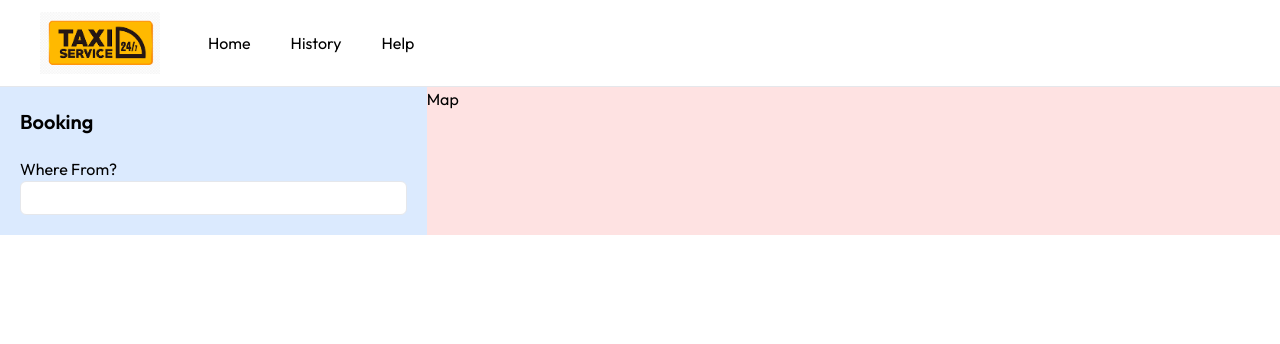
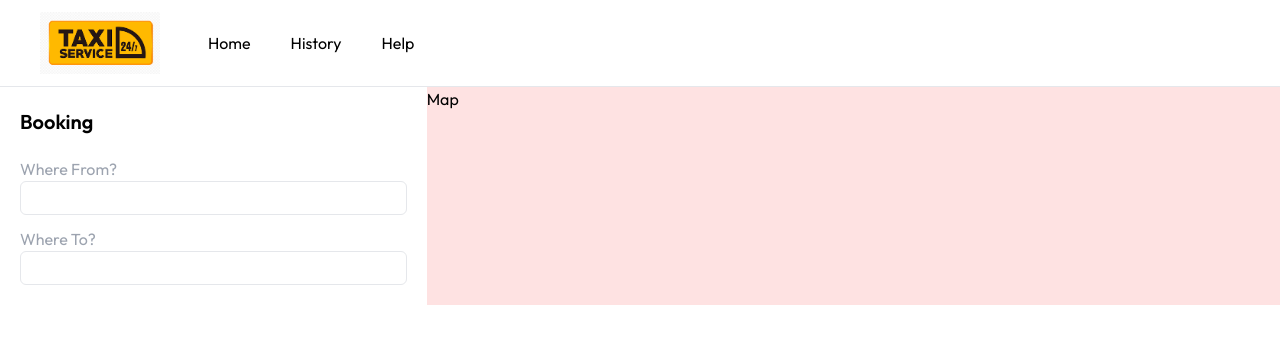
Before and after one commit to Saoa35/taxi-booking, a Next.js app: page / in a window 1280 px wide. Shown: the top 344 px of the page. Built offline with nearby package versions, Linux system fonts and the light colour scheme.

Commit message:
+ added Where To input

```diff
--- a/app/page.tsx
+++ b/app/page.tsx
@@ -4,7 +4,7 @@
   return (
     <div>
       <div className=" grid grid-cols-1 sm:grid-cols-3">
-        <div className=" bg-blue-100">
+        <div className="">
           <Booking />
         </div>
         <div className="col-span-2 bg-red-100">Map</div>
--- a/components/Booking/AutocompleteAddress.tsx
+++ b/components/Booking/AutocompleteAddress.tsx
@@ -2,10 +2,18 @@
   return (
     <div className="mt-5">
       <div>
-        <label>Where From?</label>
+        <label className=" text-gray-400">Where From?</label>
         <input
           type="text"
-          className="p-1 bg-white border-[1px] w-full rounded-md outline-none"
+          className="p-1 bg-white border-[1px] w-full rounded-md outline-none focus:border-yellow-300"
+        />
+      </div>
+
+      <div className="mt-3">
+        <label className=" text-gray-400">Where To?</label>
+        <input
+          type="text"
+          className="p-1 bg-white border-[1px] w-full rounded-md outline-none focus:border-yellow-300"
         />
       </div>
     </div>
```
